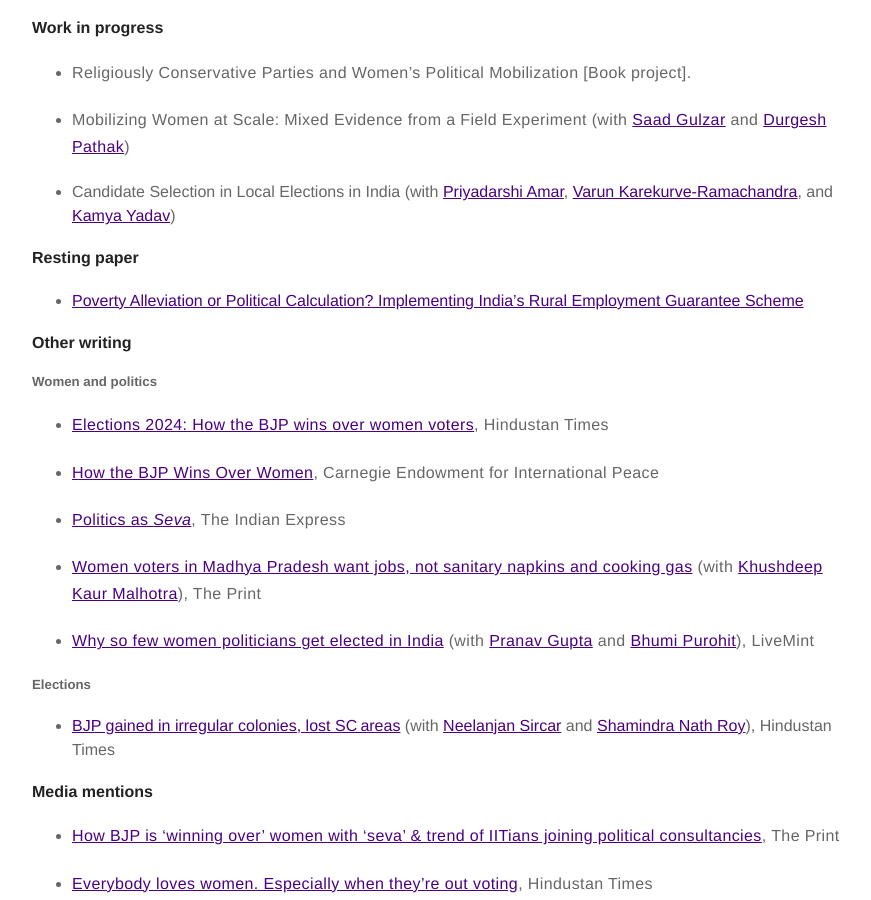
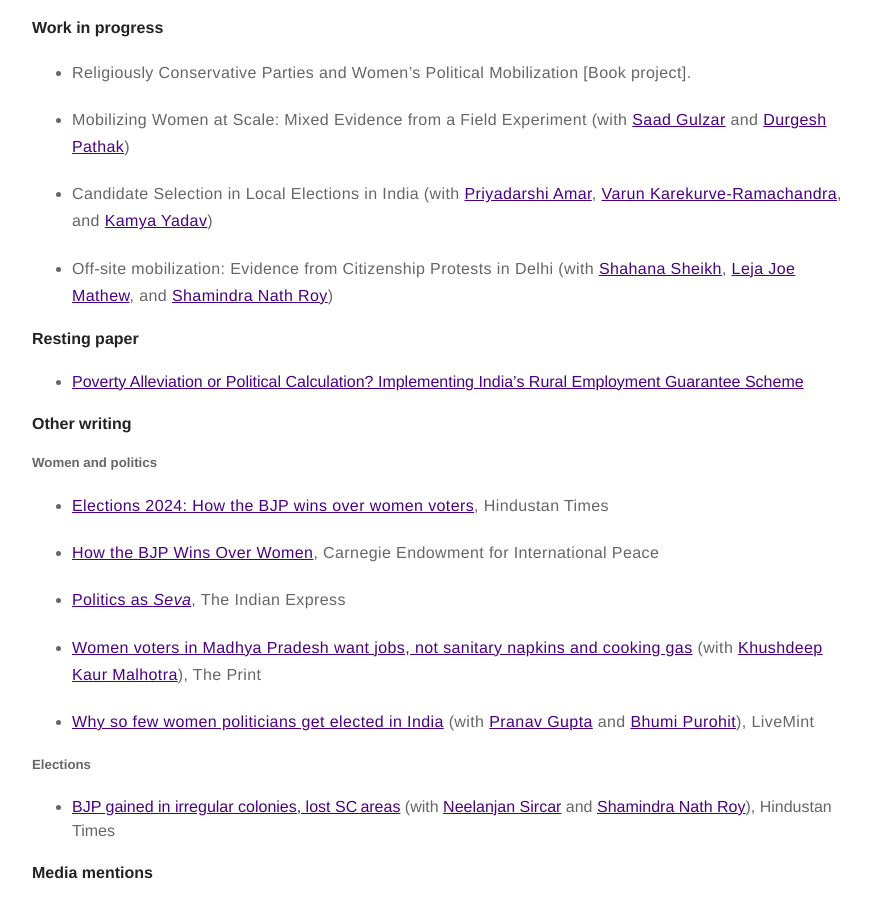
Before and after one commit to anirvanchowdhury/anirvanchowdhury.github.io, a Jekyll site: the page built from research.md, in a window 1280 px wide and 900 px high, scrolled down 1853 px. Shown: the whole window, without its empty margins (203-1074 px from the left). Built offline with Jekyll 4.4.1, drawn with Linux system fonts in a browser that asks for light colours.

Commit message:
Update research.md

```diff
--- a/research.md
+++ b/research.md
@@ -48,9 +48,10 @@ For a sketch of the argument, research design, and evidence, please click [here]
 <!---
 * Television, Cultural Change, and the Rise of Religious Nationalism in India (with [Rikhil Bhavnani](https://faculty.polisci.wisc.edu/bhavnani/) and [Gareth Nellis](http://www.garethnellis.com/))
 
-* Majoritarian Responses to Minority Mobilization: Evidence from Citizenship Protests in Delhi (with [Shahana Sheikh](https://politicalscience.yale.edu/people/shahana-sheikh), [Leja Joe Mathew](https://polisci.brown.edu/people/leja-joe-mathew), and [Shamindra Nath Roy](https://www.cprindia.org/people/shamindra-nath-roy))
 -->
 * Candidate Selection in Local Elections in India (with [Priyadarshi Amar](https://priyadarshiamar.github.io/), [Varun Karekurve-Ramachandra](https://www.varun-kr.com/), and [Kamya Yadav](https://kamyayadav.github.io/))
+
+* Off-site mobilization: Evidence from Citizenship Protests in Delhi (with [Shahana Sheikh](https://politicalscience.yale.edu/people/shahana-sheikh), [Leja Joe Mathew](https://polisci.brown.edu/people/leja-joe-mathew), and [Shamindra Nath Roy](https://www.cprindia.org/people/shamindra-nath-roy))
 
 
 #### Resting paper
```
